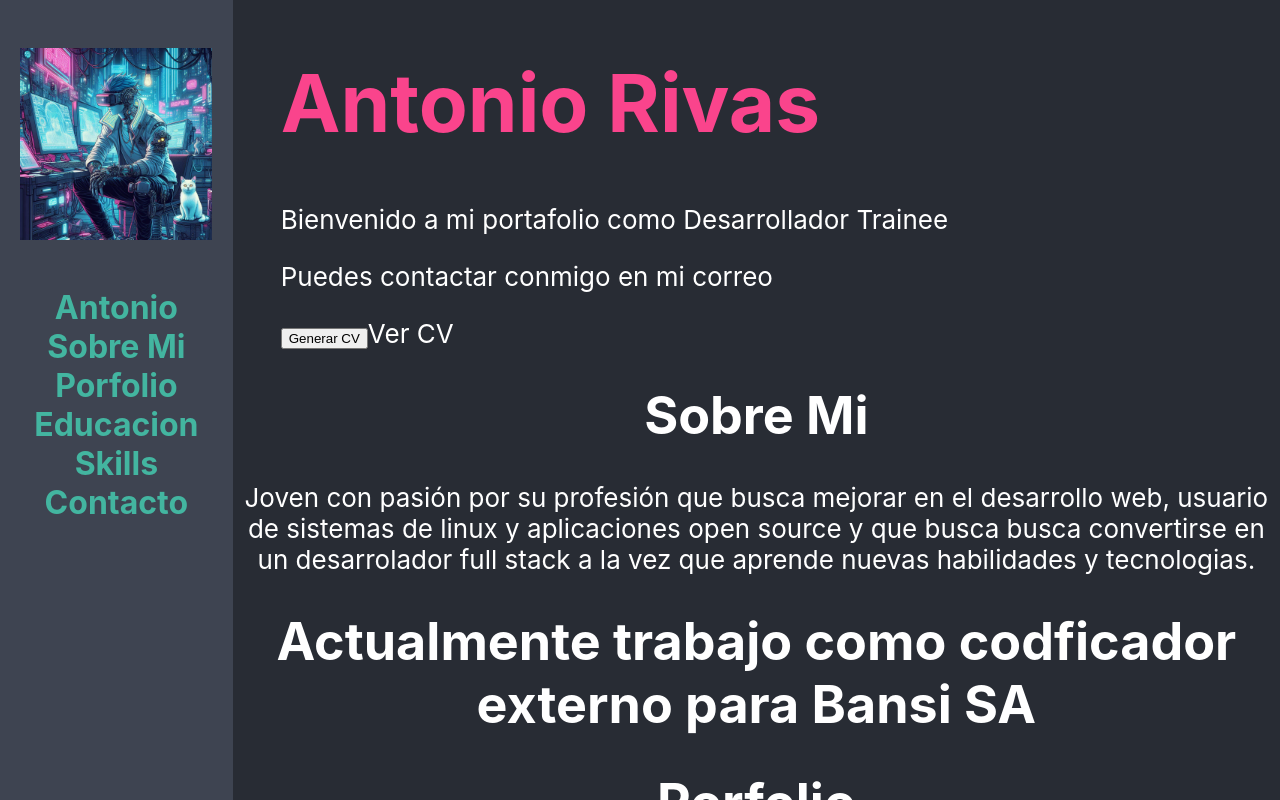
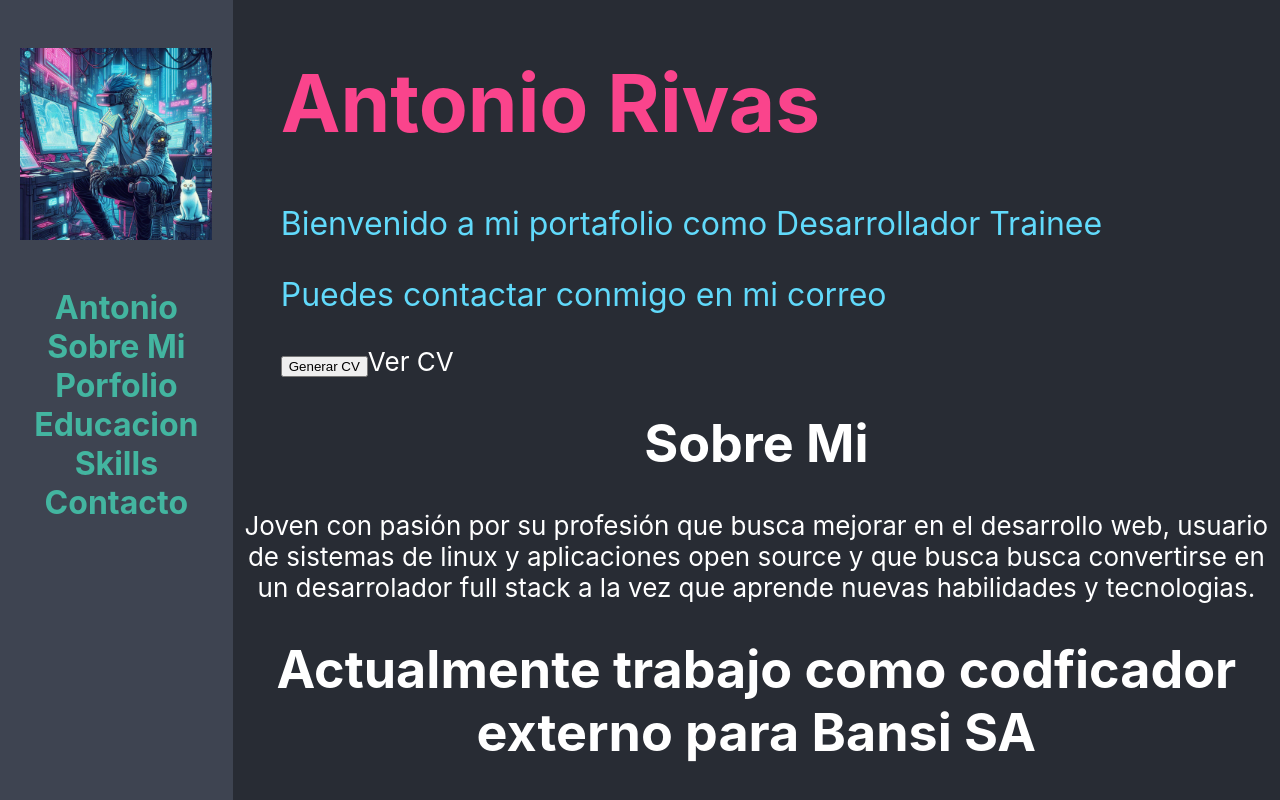
Before and after one commit to SteveBartmoss/cvSteve, a React (Create React App) app: page / in a window 1280 px wide. Shown: the top 800 px of the page. Built offline with nearby package versions, Linux system fonts and the light colour scheme.

Commit message:
se agregaron estilos para el contenido de las secciones

```diff
--- a/src/App.js
+++ b/src/App.js
@@ -47,8 +47,8 @@ function App() {
             </div>
 
             <div className='div-content'>
-              <p>Bienvenido a mi portafolio como Desarrollador Trainee</p>
-              <p>Puedes contactar conmigo en mi correo</p>
+              <p className='text-content'>Bienvenido a mi portafolio como Desarrollador Trainee</p>
+              <p className='text-content'>Puedes contactar conmigo en mi correo</p>
               <button>Generar CV</button>
               <a>Ver CV</a>
             </div>
```
